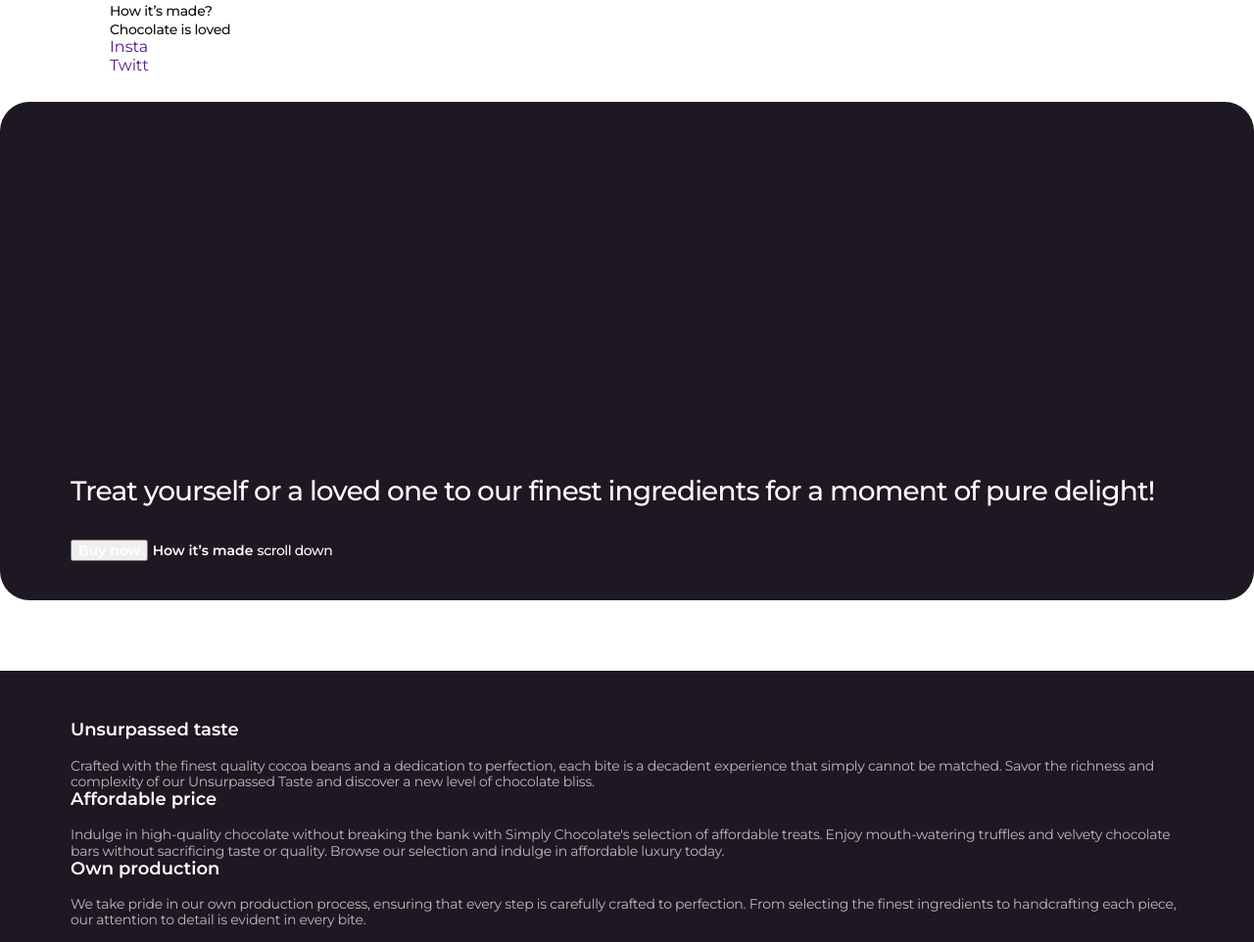
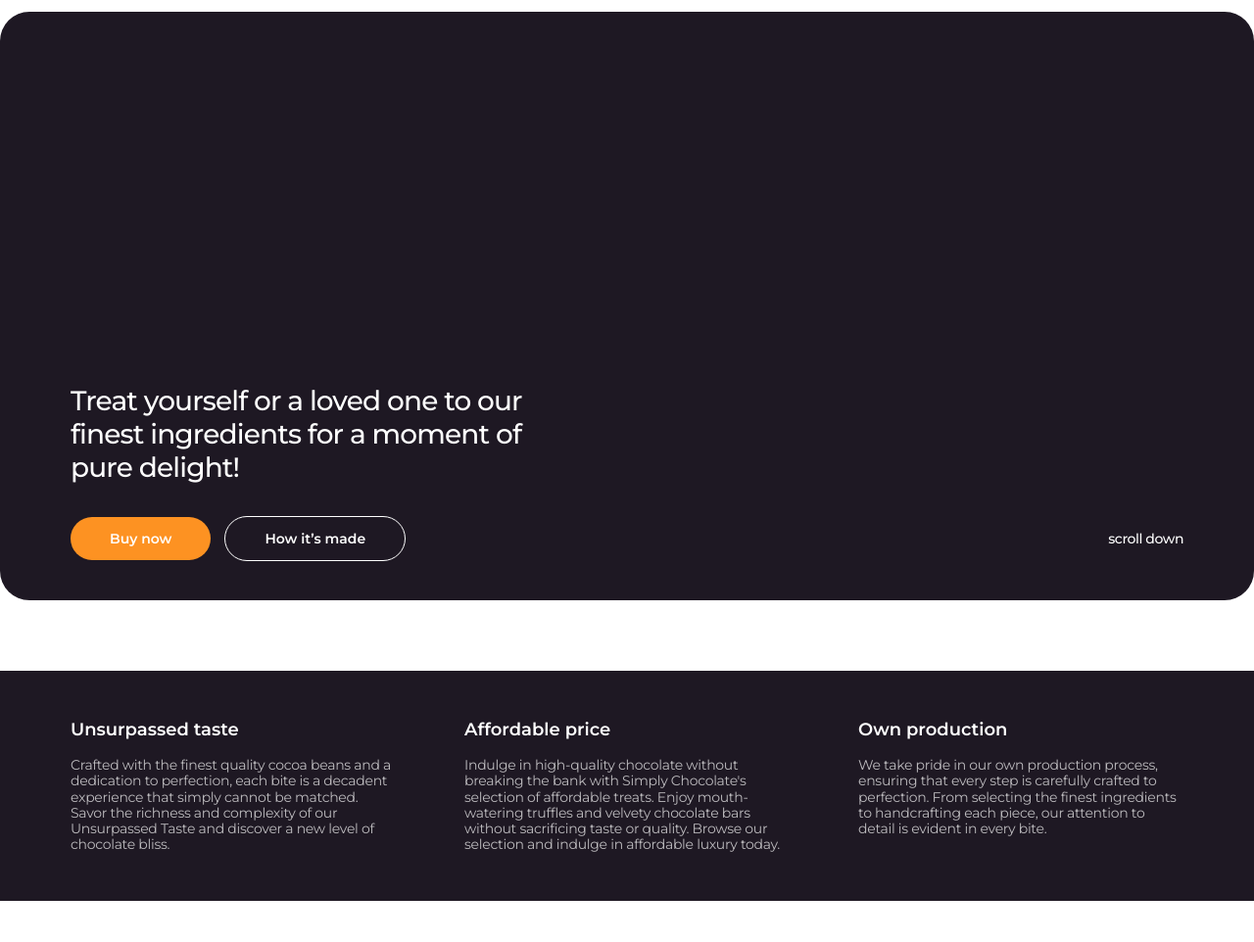
Before and after one commit to TatianaBariakhtar/Chocolates, a plain HTML site: page index.html in a window 1280 px wide. Shown: the part 73-1035 px from the top of the page at 98% size. Drawn offline with nearby package versions, Linux system fonts and the light colour scheme.

Commit message:
add styles

```diff
--- a/css/styles.css
+++ b/css/styles.css
@@ -35,7 +35,7 @@ a {
 
 .container-narrow{
 
-  width: 1086px;
+  width: 1096px;
   padding-left: 15px;
   padding-right: 15px;
   margin: 0 auto;
@@ -84,13 +84,36 @@ button {
   padding-bottom: 28px;
 }
 
+.header-navigation{
+  display: flex;
+  align-items: center;
+}
+
+.header-menu-list{
+  display: flex;
+  gap: 24px;
+
+}
+
+.header-soc-list{
+  display: flex;
+  margin-left: auto;
+}
+
+.header-container{
+  display: flex;
+  align-items: center;
+}
+
 .header-logo {
   font-weight: 700;
   font-size: 18px;
   line-height: 1.11;
   letter-spacing: -0.03em;
   color: #111;
+  margin-right: 100px;
 }
+
 
 .header-logo-italic {
   font-style: italic;
@@ -109,12 +132,13 @@ button {
   color: #fd9222;
 }
 
-.header-logo, .header-logo-italic{
+/* .header-logo, .header-logo-italic{
   padding-top: 28px;
   padding-left: 32px;
-}
+} */
 
 .header-soc-list{
+  gap: 18px;
 
 }
 
@@ -144,6 +168,8 @@ button {
   letter-spacing: -0.03em;
   color: #fff;
   margin-bottom: 32px;
+  max-width: 484px;
+
 
 }
 
@@ -154,16 +180,29 @@ button {
   font-weight: 600;
   font-size: 14px;
   color: #fff;
+  padding: 14px 40px;
+  background-color: #fd9222;
+  border-radius: 100px;
+  border: none;
 }
 
 .hero-anchor-link {
   font-weight: 600;
   font-size: 14px;
   color: #fff;
+  padding: 14px 40px;
+  border: 1px solid #fff;
+  border-radius: 100px;
 }
 
 .hero-anchor-link:focus {
   color: #fd9222;
+}
+
+.hero-buttons{
+  display: flex;
+  align-items: center;
+  gap: 14px;
 }
 
 .hero-scroll-link {
@@ -172,6 +211,7 @@ button {
   line-height: 1.28571;
   letter-spacing: -0.03em;
   color: #fff;
+  margin-left: auto;
 }
 
 /*---------------- FEATURES------------------- */
@@ -182,11 +222,20 @@ button {
   padding-bottom: 50px;
 }
 
+.features-list{
+  display: flex;
+  gap: 70px;
+}
+
 .features-subtitle {
   font-weight: 600;
   font-size: 18px;
   color: #fff;
   margin-bottom: 18px;
+}
+
+.features-item{
+  width: calc((100% - 2 * 70px)/ 3);
 }
 
 .features-item-text {
@@ -204,7 +253,10 @@ padding-bottom: 50px;
 }
 
 .taste-title {
-  margin-bottom: 28px;
+
+  max-width: 411px;
+  margin: 0 auto 28px auto;
+
 }
 
 .taste-text {
@@ -214,18 +266,24 @@ padding-bottom: 50px;
   text-align: center;
   color: #111;
   margin-bottom: 50px;
+  max-width: 486px;
+  margin: 0 auto 50px;
 }
 
 .taste-list {
+  display: flex;
+  gap: 19px;
 }
 
 .taste-item {
 border: 1px solid #fd9222;
 border-radius: 15px;
 padding: 28px 32px;
+width: calc((100% - 3 * 19px)/ 4);
 }
 
 .taste-item-image {
+
 }
 
 .taste-subtitle {
@@ -245,7 +303,9 @@ padding: 28px 32px;
 }
 
 .made-title {
-  margin-bottom: 50px;
+
+  max-width: 205px;
+  margin: 0 auto 50px;
 }
 
 .made-image {
--- a/index.html
+++ b/index.html
@@ -34,7 +34,7 @@
   </head>
   <body>
     <header class="header">
-      <div class="container-narrow">
+      <div class="container header-container">
         <nav class="header-navigation">
           <a
             class="header-logo"
@@ -89,7 +89,7 @@
             >
           </li>
         </ul>
-      </div class="container">
+      </div>
     </header>
     <!-- header>(nav>(a>img)+ul>li*3>a)ul>li*2>a{Insta} -->
     <main>
@@ -100,6 +100,7 @@
             of pure delight!
           </h1>
 
+            <div class="hero-buttons">
               <button
                 type="button"
                 class="hero-btn"
@@ -116,6 +117,7 @@
                 class="hero-scroll-link"
                 >scroll down</a
               >
+            </div>
 
        </div>
       </section>
```
Lines whose indentation alone changed are shown as unchanged.
